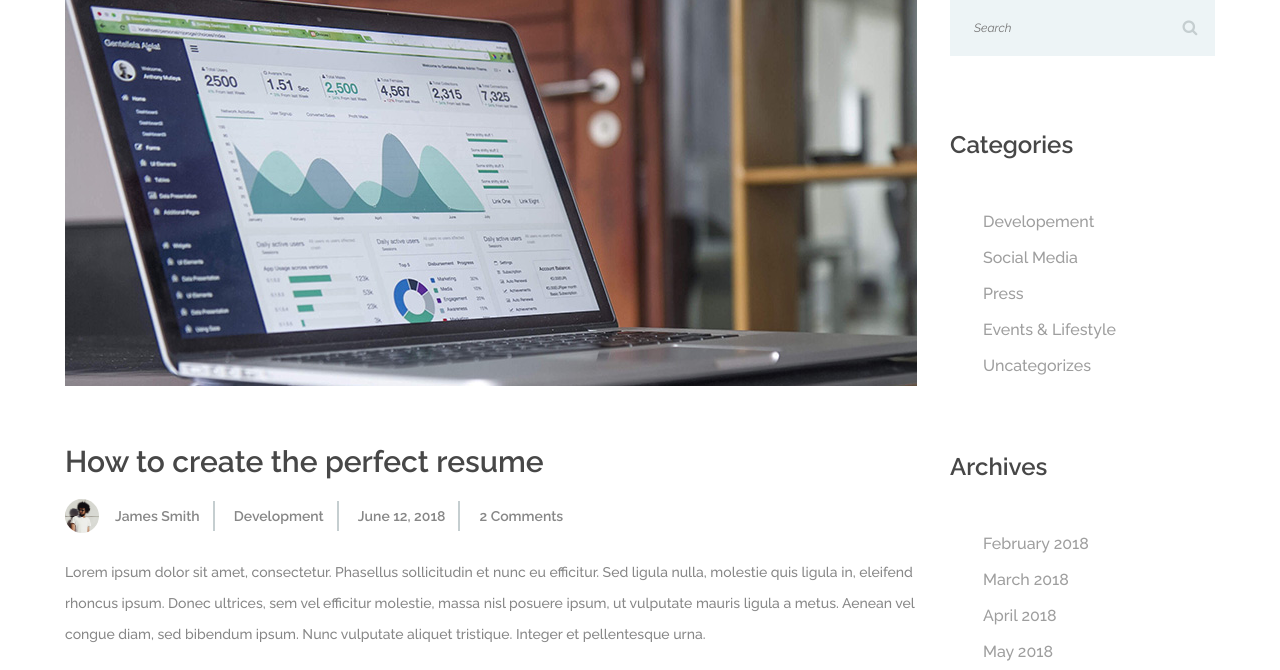
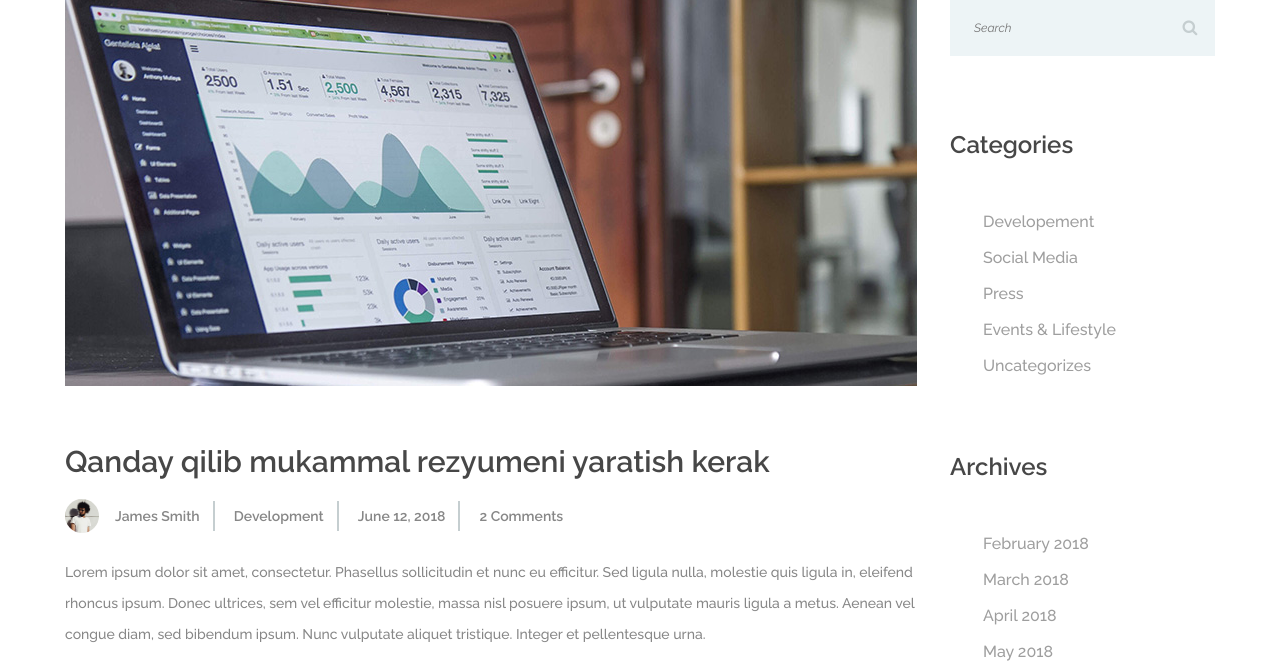
Before and after one commit to Xusanbek0039/Django-Corsera-clone, a Django app: template blog/templates/blog/post_list.html in a window 1280 px wide. Shown: the part 650-1320 px from the top of the page. Run offline with Django 3.2, Linux system fonts and the light colour scheme; the template is opened without the code that fills it, so the values that code supplies are empty; parts of the project's set-up code (start-up, migrations or seed data) failed here and were passed over; some libraries are stand-ins or nearby versions.

Commit message:
Update post_list.html

```diff
--- a/blog/templates/blog/post_list.html
+++ b/blog/templates/blog/post_list.html
@@ -46,7 +46,7 @@
         <!-- blog post -->
         <div class="blog-post">
           <img src="img/blog/1.jpg" alt="">
-          <h3>How to create the perfect resume</h3>
+          <h3>Qanday qilib mukammal rezyumeni yaratish kerak</h3>
           <div class="blog-metas">
             <div class="blog-meta author">
               <div class="post-author set-bg" data-setbg="img/authors/1.jpg"></div>
```
